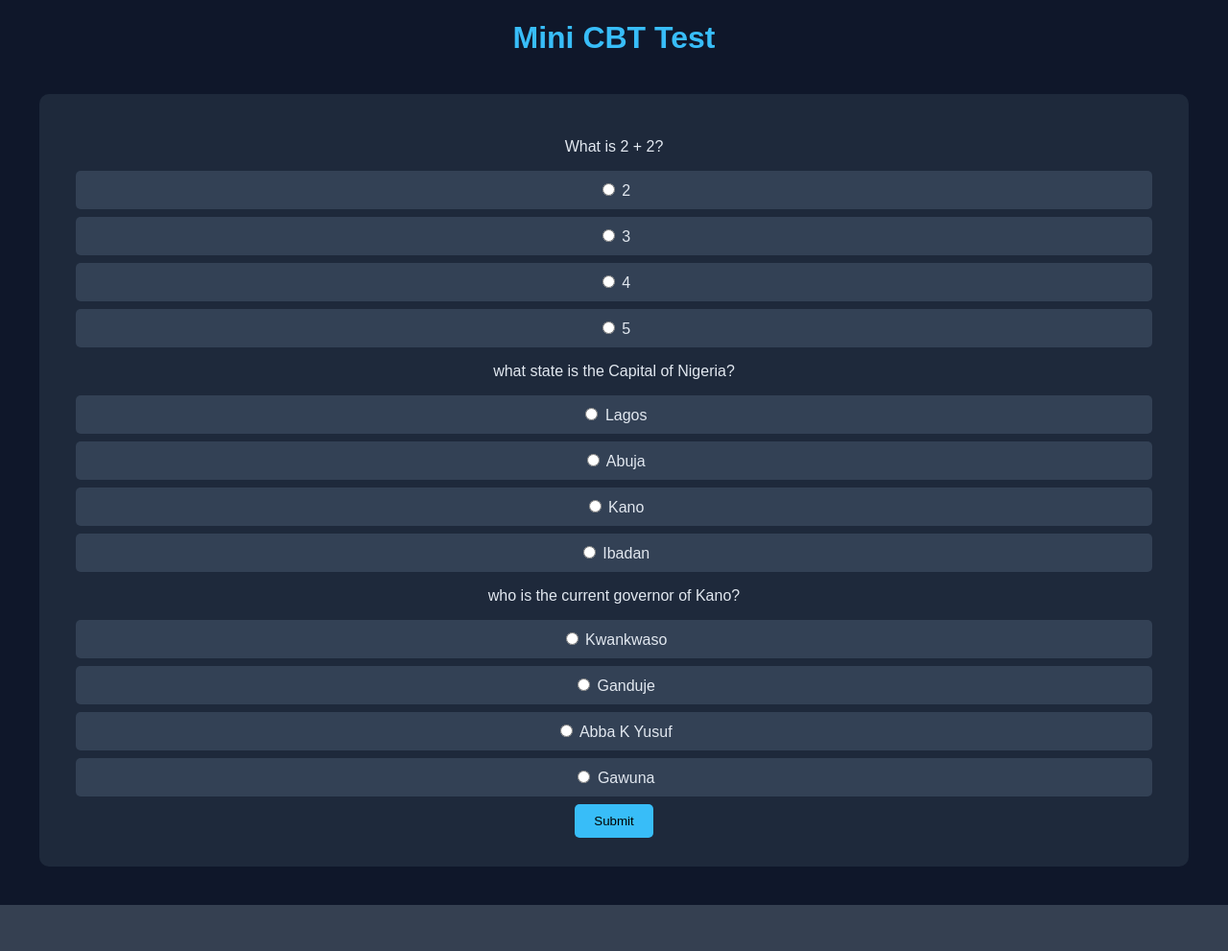
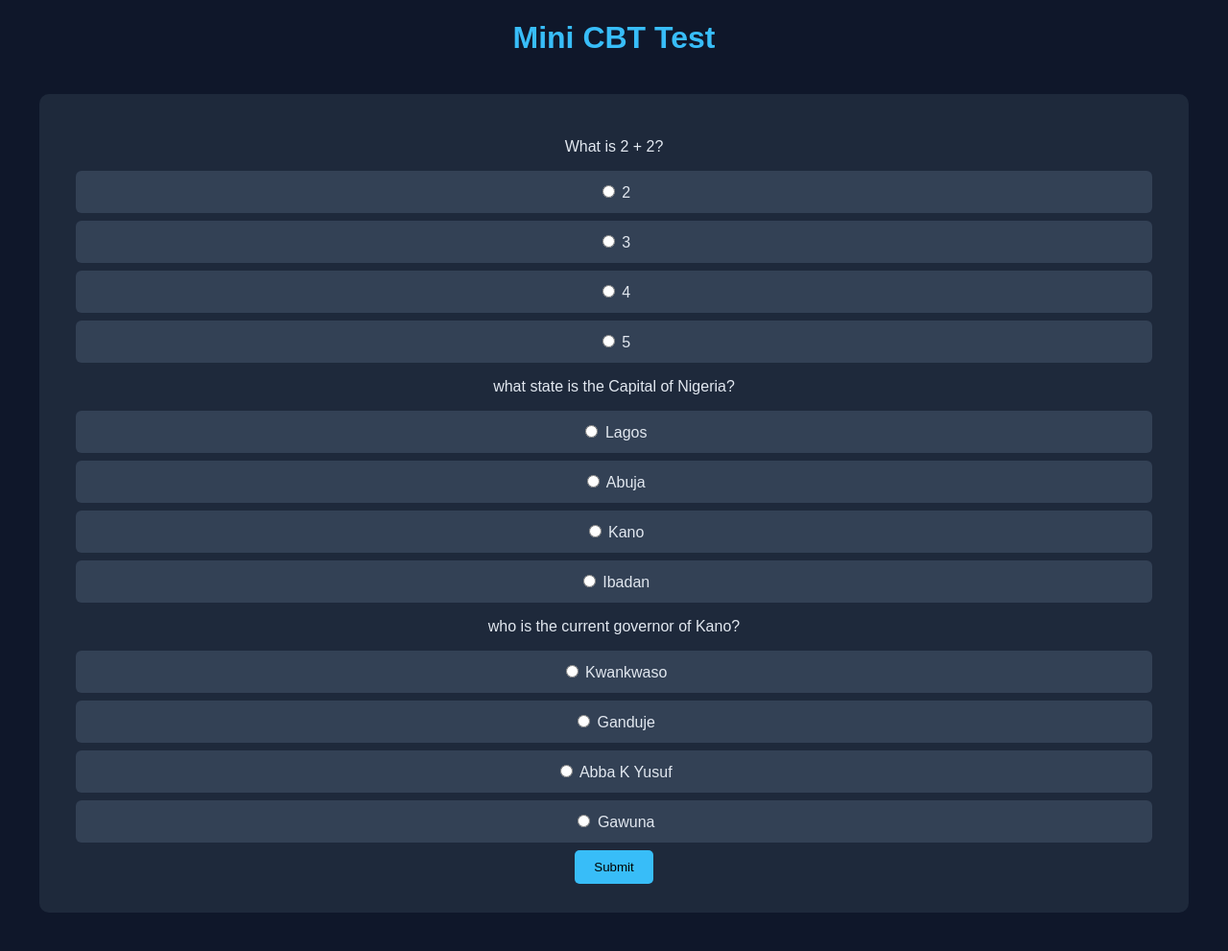
Before and after one commit to Alamin46-46/cbt-app, a Flask app: page /quiz in a window 1280 px wide. Shown: the whole page at 96% size. Before the commit the page ends 943 px from the top, so only its background shows below. Run offline with Flask 3, Linux system fonts and the light colour scheme.

Commit message:
css updated

```diff
--- a/static/css/style.css
+++ b/static/css/style.css
@@ -43,3 +43,10 @@ button:hover {
     gap: 20px;
     margin-top: 15px;
 }
+
+.option {
+    background: #334155;
+    padding: 12px 20px;
+    border-radius: 6px;
+    cursor: pointer;
+}
```
